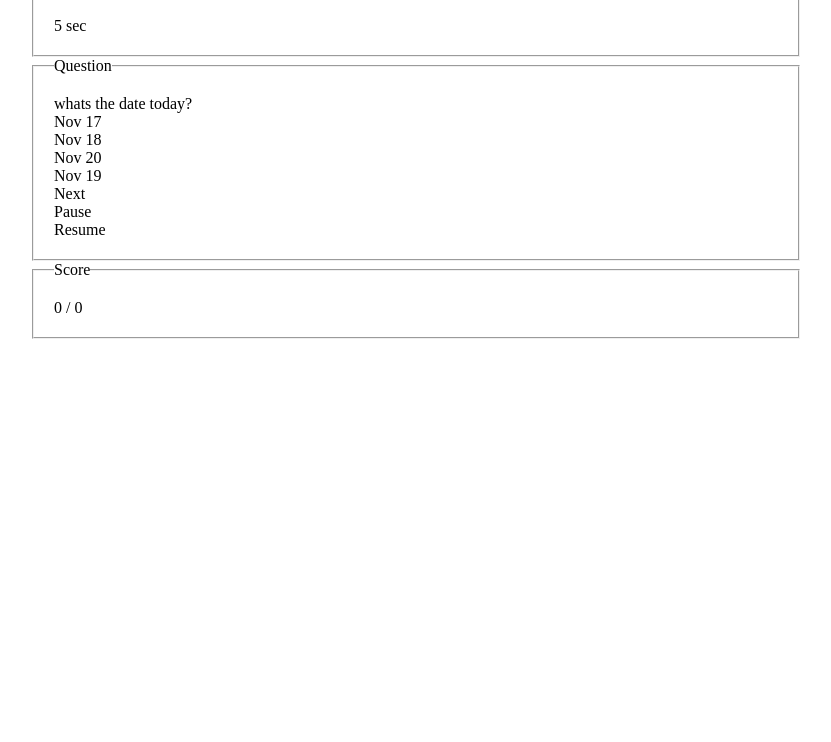
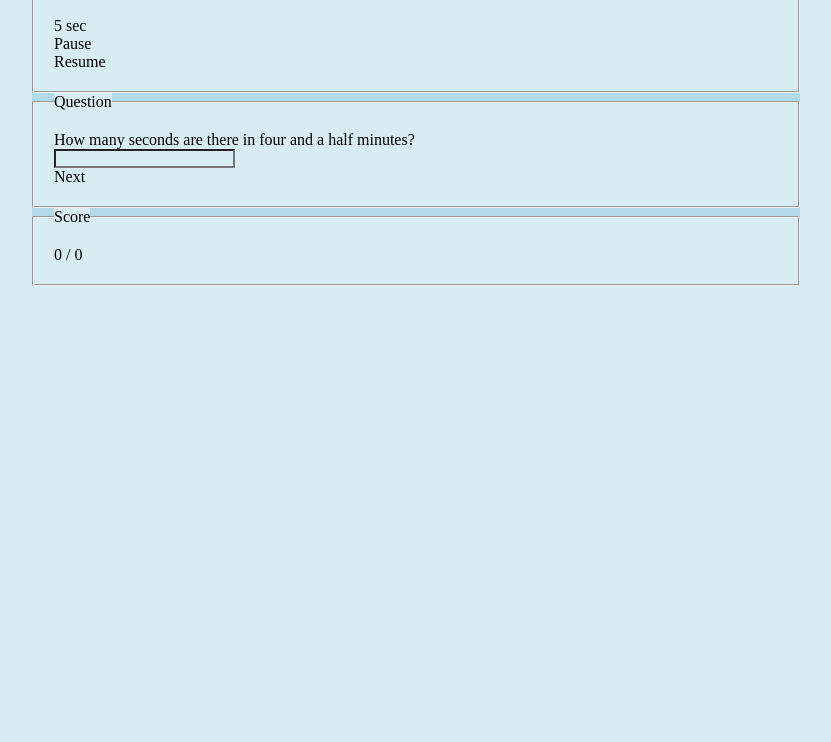
Before and after one commit to jyang22/Quiz, a plain HTML site: page index.html in a window 1280 px wide. Shown: the part 58-800 px from the top of the page, without its empty margins (224-1055 px from the left). Drawn offline with nearby package versions, Linux system fonts and the light colour scheme.

Commit message:
structure

```diff
--- a/index.html
+++ b/index.html
@@ -14,30 +14,40 @@
             <fieldset>
                 <legend>Time</legend>
                 <div><span id="time">15</span> sec</div>
+                <div id="pause">Pause</div>
+                <div id="resume">Resume</div>
             </fieldset>
 
             <!-- problem -->
             <fieldset>
                 <legend>Question</legend>
                 <div id="question">question</div>
-                <div id="answer">
-                    <div id="A">A</div>
-                    <div id="B">B</div>
-                    <div id="C">C</div>
-                    <div id="D">D</div>
+                <div id="answer-multiple">
+                    <div id="A"></div>
+                    <div id="B"></div>
+                    <div id="C"></div>
+                    <div id="D"></div>
+
                 </div>
+                <div id="answer-input">
+                    <input id="input" type="text">
+                </div>
+
                 <div id="next">Next</div>
-                <div id="pause">Pause</div>
-                <div id="resume">Resume</div>
             </fieldset>
 
             <!-- score -->
             <fieldset>
                 <legend>Score</legend>
                 <div>
-                    <span id="score">0</span> / <span id="count">-1</span>
+                    <span id="score">-1</span> / <span id="count">-1</span>
                 </div>
             </fieldset>
+
+            <!-- show cover after answered all the questions -->
+            <div id="finish">
+
+            </div>
         </div>
     </body>
 </html>
--- a/question.json
+++ b/question.json
@@ -2,19 +2,351 @@
     "questions": [
         [
             {
-                "q": "whats the date today?",
-                "a": "Nov 18",
-                "xa": ["Nov 17",
-                    "Nov 19",
-                    "Nov 20"
+                "q": "Do heavier objects fall more slowly than lighter objects?",
+                "a": "Yes, but only in vacuum.",
+                "xa": ["Yes, in all circumstances.",
+                    "Not sure.",
+                    "No in all circumstances."
                 ]
             },
             {
-                "q": "whats the datetttttt today?",
-                "a": "Novtttt 18",
-                "xa": ["Novtttt 17",
-                    "Novtttt 19",
-                    "Novttttt 20"
+                "q": "Two identical cars collide head on. Each car is traveling at 100 km/h. The impact force on each car is the same as hitting a solid wall at: ",
+                "a": "100 km/h",
+                "xa": ["200 km/h",
+                    "150 km/h",
+                    "50 km/h"
+                ]
+            },
+            {
+                "q": "A car travels 90. meters due north in 15 seconds. Then the car turns around and travels 40. meters due south in 5.0 seconds. What is the magnitude of the average velocity of the car during this 20.-second interval?  ",
+                "a": "2.5 m/s",
+                "xa": ["5.0 m/s",
+                    "6.5 m/s",
+                    "7.0 m/s"
+                ]
+            },
+            {
+                "q": "How far will a brick starting from rest fall freely in 3.0 seconds?",
+                "a": "44 m",
+                "xa": ["15 m",
+                    "29 m",
+                    "88 m"
+                ]
+            },
+            {
+                "q": "The moon remains in its orbit around the earth due to the _______ forces between the two bodies.",
+                "a": "gravitational",
+                "xa": ["magnetic",
+                    "electrostatic",
+                    "frictional"
+                ]
+            },
+            {
+                "q": "Which is the odd one out?",
+                "a": "momentum",
+                "xa": ["density",
+                    "speed",
+                    "mass"
+                ]
+            },
+            {
+                "q": "Force is defined as",
+                "a": "mass × acceleration",
+                "xa": ["pressure / area",
+                    "mass × velocity",
+                    "mass / volume"
+                ]
+            },
+            {
+                "q": "The gravitational force acting on an object is called its",
+                "a": "weight",
+                "xa": ["density",
+                    "mass",
+                    "momentum"
+                ]
+            },
+            {
+                "q": "A mass of 7 kg moves at 4 m/s. Its momentum is",
+                "a": "70 N s",
+                "xa": ["28 kg m/s2",
+                    "70 kg m/s2",
+                    "28 N s"
+                ]
+            },
+            {
+                "q": "The rate of change of _______ is due to forces applied.",
+                "a": "velocity",
+                "xa": ["acceleration",
+                    "momentum",
+                    "displacement"
+                ]
+            }
+        ],
+        [
+            {
+                "q": "Subtract the second even number from the third square number.",
+                "a": "-5",
+                "xa": []
+            },
+            {
+                "q": "Divide a thousand by a hundred.",
+                "a": "10",
+                "xa": []
+            },
+            {
+                "q": "How many seconds are there in four and a half minutes?",
+                "a": "270",
+                "xa": []
+            },
+            {
+                "q": "How many grams are in one kilogram?",
+                "a": "1000",
+                "xa": []
+            },
+            {
+                "q": "What is the largest prime number less than 20?",
+                "a": "19",
+                "xa": []
+            },
+            {
+                "q": "What is 53 to the power 4 ?",
+                "a": "7890481",
+                "xa": ["658921",
+                    "212",
+                    "1975"
+                ]
+            },
+            {
+                "q": "What is 234694 times 789",
+                "a": "185173566",
+                "xa": ["18517356",
+                    "28517359",
+                    "185173567"
+                ]
+            },
+            {
+                "q": "Which of the following is a subset of  {b, c, d} ?",
+                "a": "{}",
+                "xa": ["{a}",
+                    "{1, 2, 3}",
+                    "{a, b, c}"
+                ]
+            },
+            {
+                "q": "The value of 5 in the number 357.21 is",
+                "a": "5 tens",
+                "xa": ["5 ones",
+                    "5 tenths",
+                    "5 hundreds"
+                ]
+            },
+            {
+                "q": "In coordinate geometry, the equation of the x-axis is ",
+                "a": "y = 0",
+                "xa": ["y = x",
+                    "x = 0",
+                    "y = 1"
+                ]
+            }
+        ],
+        [
+            {
+                "q": "What is Paris Hilton's shoe size ?",
+                "a": "11",
+                "xa": []
+            },
+            {
+                "q": "Did Sarah Millican once weed on the passenger seat of her car when she was stuck in a traffic jam ?",
+                "a": "Yes",
+                "xa": []
+            },
+            {
+                "q": "Is Hugh Bonneville set to do a nude scene in the next series of Downton Abbey ?",
+                "a": "No",
+                "xa": []
+            },
+            {
+                "q": "Was Benedict Cumberbatch’s first acting role playing a girl in Half a Sixpence ?",
+                "a": "Yes",
+                "xa": []
+            },
+            {
+                "q": "Can Star Trek superfan and current Who companion Jenna-Louise Coleman speak fluent Klingon ?",
+                "a": "No",
+                "xa": []
+            },
+            {
+                "q": "What is Pete Wentz middle name ?",
+                "a": "Kingsley",
+                "xa": ["John",
+                    "Joel",
+                    "Carter"
+                ]
+            },
+            {
+                "q": "Who is pregnent ?",
+                "a": "Britney Spears",
+                "xa": ["Paris Hilton",
+                    "Nicole Richie",
+                    "Miley Cyrus"
+                ]
+            },
+            {
+                "q": "Who is married ?",
+                "a": "Ashley Tisdale",
+                "xa": ["Britney Spears",
+                    "Jason Earles",
+                    "Jay Leno"
+                ]
+            },
+            {
+                "q": "How many tatoo's does Avril Lavigne have",
+                "a": "more than 5",
+                "xa": ["0",
+                    "2",
+                    "4"
+                ]
+            },
+            {
+                "q": "Is that true that Silver Linings Playbook actress Jennifer Lawrence can skin squirrels ?",
+                "a": "Yes",
+                "xa": ["No",
+                    "Not sure",
+                    "Yes, but it is a squirrel toy."
+                ]
+            }
+        ],
+        [
+            {
+                "q": "Who was the first president born an American citizen?",
+                "a": "Martin Van Buren",
+                "xa": []
+            },
+            {
+                "q": "Most people know that, at 6 feet 4 inches, Abraham Lincoln was the tallest president. Who was the shortest ?",
+                "a": "James Madison",
+                "xa": []
+            },
+            {
+                "q": "Which president is not on Mount Rushmore ?",
+                "a": "Andrew Jackson",
+                "xa": []
+            },
+            {
+                "q": "Which of these presidents did not win the Nobel Peace Prize?",
+                "a": "Franklin D. Roosevelt",
+                "xa": []
+            },
+            {
+                "q": "How many presidents have died on the Fourth of July ?",
+                "a": "3",
+                "xa": []
+            },
+            {
+                "q": "Most people know that teddy bears were named after Teddy Roosevelt. Which president had a fairly popular sport named after him ?",
+                "a": "Herbert Hoover",
+                "xa": ["George Washington",
+                    "Grover Cleveland",
+                    "Harry Truman"
+                ]
+            },
+            {
+                "q": "Who is the only president to hold a patent ?",
+                "a": "Abraham Lincoln",
+                "xa": ["James Buchanan",
+                    "Woodrow Wilson",
+                    "Jimmy Carter"
+                ]
+            },
+            {
+                "q": "Who was the first president elected who had previously been divorced ?",
+                "a": "Ronald Reagan",
+                "xa": ["Dwight D. Eisenhower",
+                    "John F. Kennedy",
+                    "George H.W. Bush"
+                ]
+            },
+            {
+                "q": "Who was the first commander in chief to have a presidential airplane ?",
+                "a": "Franklin D. Roosevelt",
+                "xa": ["Harry Truman",
+                    "Dwight D. Eisenhower",
+                    "John F. Kennedy"
+                ]
+            },
+            {
+                "q": "How many presidents have been assassinated ?",
+                "a": "4",
+                "xa": ["2",
+                    "3",
+                    "5"
+                ]
+            }
+        ],
+        [
+            {
+                "q": "Which country is the second largest in Asia by surface area ?",
+                "a": "China",
+                "xa": []
+            },
+            {
+                "q": "What is the most widely spoken language of the world (by first language speakers) ?",
+                "a": "Mandarin",
+                "xa": []
+            },
+            {
+                "q": "What is Earth's second largest continent by population ?",
+                "a": "Afria",
+                "xa": []
+            },
+            {
+                "q": "Which country is the second largest in the world by surface area ?",
+                "a": "Canada",
+                "xa": []
+            },
+            {
+                "q": "WWhat is the highest mountain on Earth (from sea level to top) ?",
+                "a": "Mount Everest",
+                "xa": []
+            },
+            {
+                "q": "Which of these is the largest river by discharge of water in the world ?",
+                "a": "Amazon",
+                "xa": ["Nile",
+                    "Mekong",
+                    "Mississippi"
+                ]
+            },
+            {
+                "q": "What is the northernmost nation in the world ?",
+                "a": "Reykjavík",
+                "xa": ["Ulaanbaatar",
+                    "Ottawa",
+                    "Helsinki"
+                ]
+            },
+            {
+                "q": "The Great Barrier Reef is off the coast of which country ?",
+                "a": "Australia",
+                "xa": ["Brazil",
+                    "Japan",
+                    "Canada"
+                ]
+            },
+            {
+                "q": "What is Earth's approximate water vs. land coverage ratio ?",
+                "a": "71 to 19",
+                "xa": ["81 to 29",
+                    "61 to 39",
+                    "51 to 49"
+                ]
+            },
+            {
+                "q": "What is the name of the circle that lies about 23 degrees north of Earth's equator ?",
+                "a": "Tropic of Cancer",
+                "xa": ["Tropic of Gemini",
+                    "Tropic of Capricorn",
+                    "Tropic of Aries"
                 ]
             }
         ]
--- a/script/myScript.js
+++ b/script/myScript.js
@@ -1,14 +1,15 @@
 var myInterval;
-var data;           // store the JSON data
-var cur;            // record of the current selected answer
-var answer;         // record of the user's answer
-var right;          // record of the right answer
+var data;               // store the JSON data
+var cur;                // record of the current selected answer
+var answer;             // record of the user's answer
+var right;              // record of the right answer
+var questionSet = [];   // questions already be taken
+var cate = 1;           // category number
 
 // set up when the page loads
 window.onload = function() {
-    var c = 0;      // category number
-    var q = 1;      // question number
 
+    //ajax_get_json();
     nextQuestion();
 
     // click next and go to the next question
@@ -25,27 +26,23 @@ window.onload = function() {
         myInterval = setInterval(timer, 1000);
     });
 
-    multiple();
+    // record the answer currently being selected - multiple choice
+    $("#answer-multiple").children().click(function() {
+        var allId = ["A", "B", "C", "D"];
+        cur = this.id;
+        allId.splice(allId.indexOf(cur), 1);
+        $("#" + cur).css("color", "red");
+        for (var i in allId) {
+            $("#" + allId[i]).css("color", "black");
+        }
+        answer = $("#" + cur).html();
+    });
+
+    // record the answer currently being selected - input
+    $("#input").change(function() {
+        answer = $("#input").val();
+    });
 };
-
-// get the number of questions
-/*
-function getNumber() {
-    //data = 10;
-    var AJAX_req = new XMLHttpRequest();
-    AJAX_req.open( "GET", "question.json", true );
-    AJAX_req.setRequestHeader("Content-type", "application/json");
-
-    AJAX_req.onreadystatechange = function() {
-        if( AJAX_req.readyState == 4 && AJAX_req.status == 200 ) {
-            data = JSON.parse(AJAX_req.responseText);
-            var number = data.question[0].length;
-        }
-    }
-    AJAX_req.send();
-    return number;
-}
-*/
 
 // timer
 function timer() {
@@ -77,21 +74,6 @@ function ajax_get_json() {
     AJAX_req.send();
 }
 
-// record which one is selected
-function multiple() {
-    $("#answer").children().click(function() {
-        var allId = ["A", "B", "C", "D"];
-        cur = this.id;
-        allId.splice(allId.indexOf(cur), 1);
-        $("#" + cur).css("color", "red");
-        for (var i in allId) {
-            $("#" + allId[i]).css("color", "black");
-        }
-        answer = $("#" + cur).html();
-        console.log(answer);
-    });
-}
-
 // get score
 function score(answer, a) {
     if (answer === a) {
@@ -109,34 +91,67 @@ function isRightAnswer() {
     answer = null;
 }
 
-/*
-// get the question
-function getQuestion(responseText) {
-    data = JSON.parse(responseText);
-    return data;
-}
-*/
-
-// parse the JSON file for question and answer
-function displayQuestion(data) {
-    $("#question").html(data.questions[0][0].q);
-
-    // display the options in a random order
-    var allId = ["A", "B", "C", "D"];
+// generate a random order
+function randOrder(num) {
     var randomSet = [];
-    for (var i = 0; i < 4; i++) {
-        var rand = Math.floor(Math.random() * 4);
+    for (var i = 0; i < num; i++) {
+        var rand = Math.floor(Math.random() * num);
         while (randomSet.indexOf(rand) !== -1) {
             rand = Math.floor(Math.random() * 4);
         }
         randomSet.push(rand);
     }
+    return randomSet;
+}
 
-    $("#" + allId[randomSet[0]]).html(data.questions[0][0].a);
-    $("#" + allId[randomSet[1]]).html(data.questions[0][0].xa[0]);
-    $("#" + allId[randomSet[2]]).html(data.questions[0][0].xa[1]);
-    $("#" + allId[randomSet[3]]).html(data.questions[0][0].xa[2]);
-    right = data.questions[0][0].a;
+// parse the JSON file for question and answer
+function displayQuestion(data) {
+    var ques_all = data.questions[cate].length
+    // finished all the questions
+    if (questionSet.length === ques_all) {
+        clearInterval(myInterval);
+        var score = $("#score").html();
+        $("#finish").show();
+        alert("You have finished all the questions." + "\n" + "Your score is " + score + "/" + ques_all);
+        return;
+    }
+
+
+    while (true) {
+        var cur_ques = Math.floor(Math.random() * ques_all);
+        if (questionSet.indexOf(cur_ques) === -1) {
+            questionSet.push(cur_ques);
+            break;
+        }
+    }
+
+    // convert between multiple choice and input text
+    if (data.questions[cate][cur_ques].xa.length > 1) {
+        $("#answer-input").hide();
+        $("#answer-multiple").show();
+        $("#question").html(data.questions[cate][cur_ques].q);
+        console.log("cur_ques" + cur_ques);
+
+        // display the options in a random order
+        var allId = ["A", "B", "C", "D"];
+        var order = randOrder(4);
+
+        $("#" + allId[order[0]]).html(data.questions[cate][cur_ques].a);
+        $("#" + allId[order[1]]).html(data.questions[cate][cur_ques].xa[0]);
+        $("#" + allId[order[2]]).html(data.questions[cate][cur_ques].xa[1]);
+        $("#" + allId[order[3]]).html(data.questions[cate][cur_ques].xa[2]);
+        right = data.questions[cate][cur_ques].a;
+
+    } else {
+        $("#question").html(data.questions[cate][cur_ques].q);
+        $("#answer-input").show();
+        $("#answer-multiple").hide();
+        $("#input").val("");
+        console.log("here");
+
+        right = data.questions[cate][cur_ques].a;
+    }
+
     console.log(right);
 }
 
@@ -148,8 +163,9 @@ function nextQuestion() {
         $("#" + allId[i]).css("color", "black");
     }
 
-    var a = "Nov 18";
-    if (a === answer) {
+
+    // if the answer is right, score pluses 1
+    if (right === answer) {
         isRightAnswer();
     }
 
@@ -160,7 +176,7 @@ function nextQuestion() {
     clearInterval(myInterval);
     myInterval = setInterval(timer, 1000);      // time click each 1 second
     //i = parseInt(Math.random() * 10) + 1;
+    score();                                    // show the score and question number
     ajax_get_json();
-    score();                                    // show the score and question number
 
 }
--- a/style/myStyle.css
+++ b/style/myStyle.css
@@ -1,15 +1,21 @@
 * {
     margin: 0;
     padding: 0;
+    background-color: #d8ecf4;
 }
 
 #container {
     width: 60%;
     margin: 0 auto;
+    background-color: #b4d9e8;
 }
 
 #container fieldset {
     padding: 20px;
+}
+
+#next, #pause, #resume {
+    cursor: pointer;
 }
 
 #next:hover {
@@ -26,3 +32,19 @@
     background-color: #000;
     color: #fff;
 }
+
+#A, #B, #C, #D {
+    cursor: pointer;
+}
+
+#finish {
+    display: none;
+    width: 100%;
+    height: 100%;
+    position: fixed;
+    left: 0;
+    top: 0;
+    background-color: #ccc;
+    opacity: 0.5;
+    z-index: 999;
+}
```
